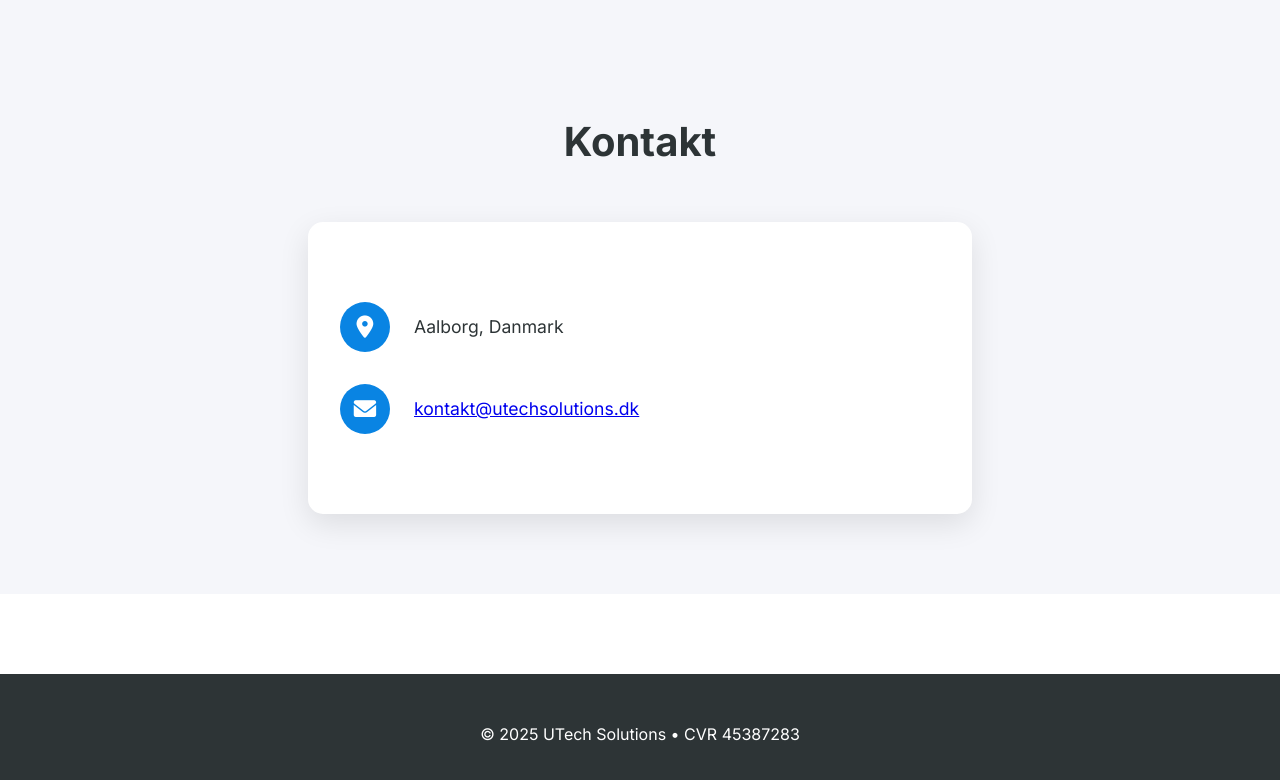
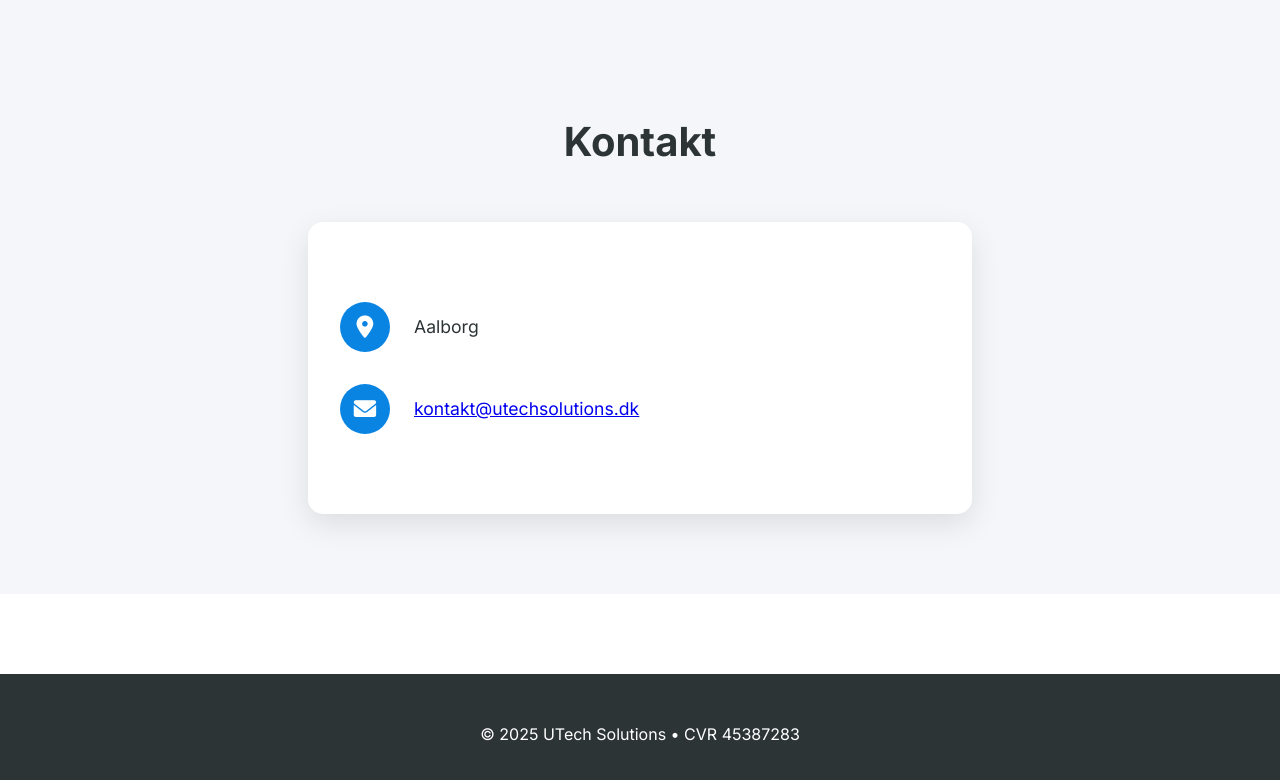
Before and after one commit to Umut93/utechsolutions, a plain HTML site: page index.html in a window 1280 px wide. Shown: the part 1648-2428 px from the top of the page. Drawn offline with Linux system fonts and the light colour scheme.

Commit message:
Update index.html

```diff
--- a/index.html
+++ b/index.html
@@ -95,7 +95,7 @@
                             <i class="fas fa-map-marker-alt"></i>
                         </div>
                         <div class="contact-text">
-                            <p>Aalborg, Danmark</p>
+                            <p>Aalborg</p>
                         </div>
                     </div>
                     <!--
```
